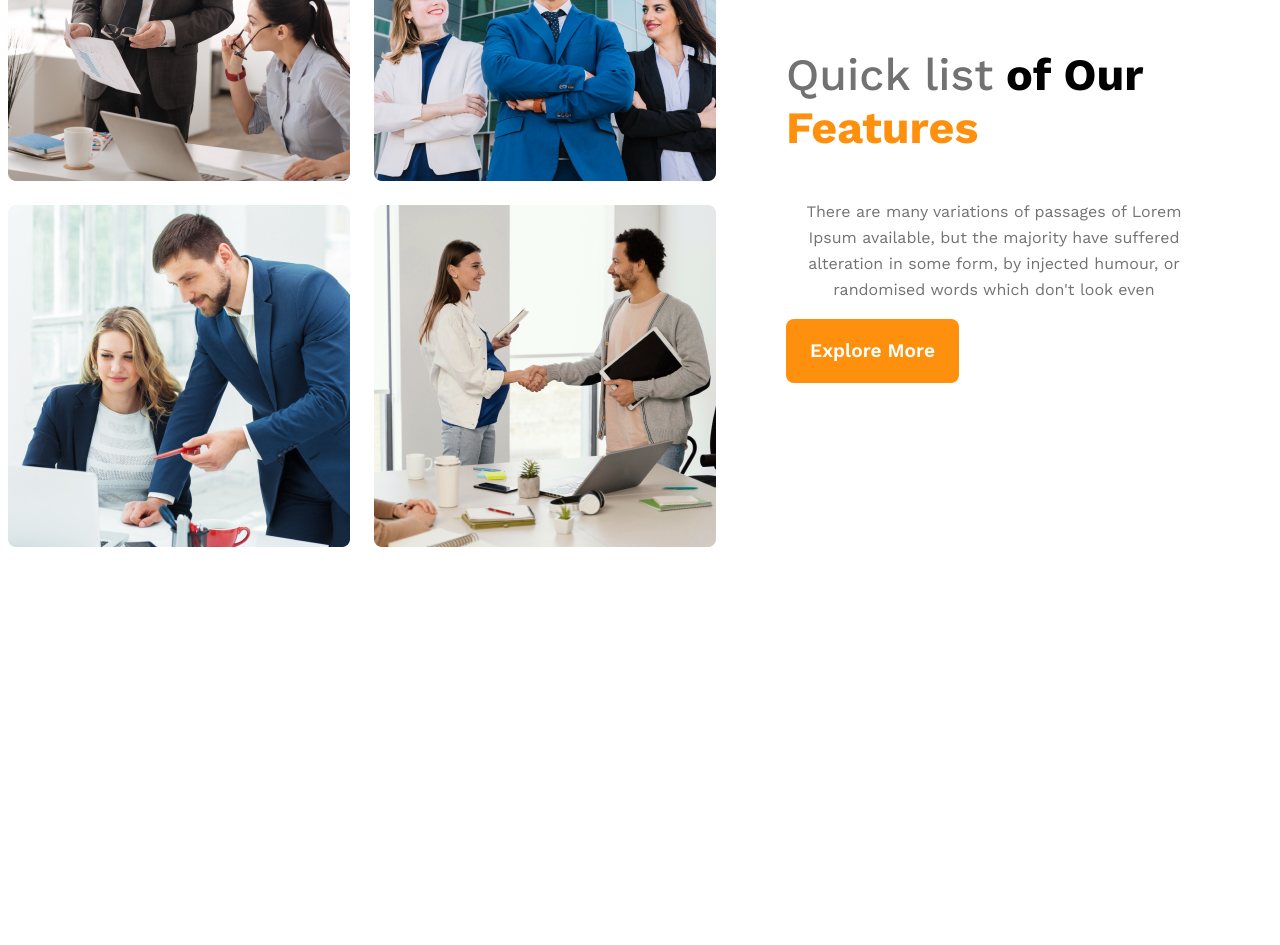
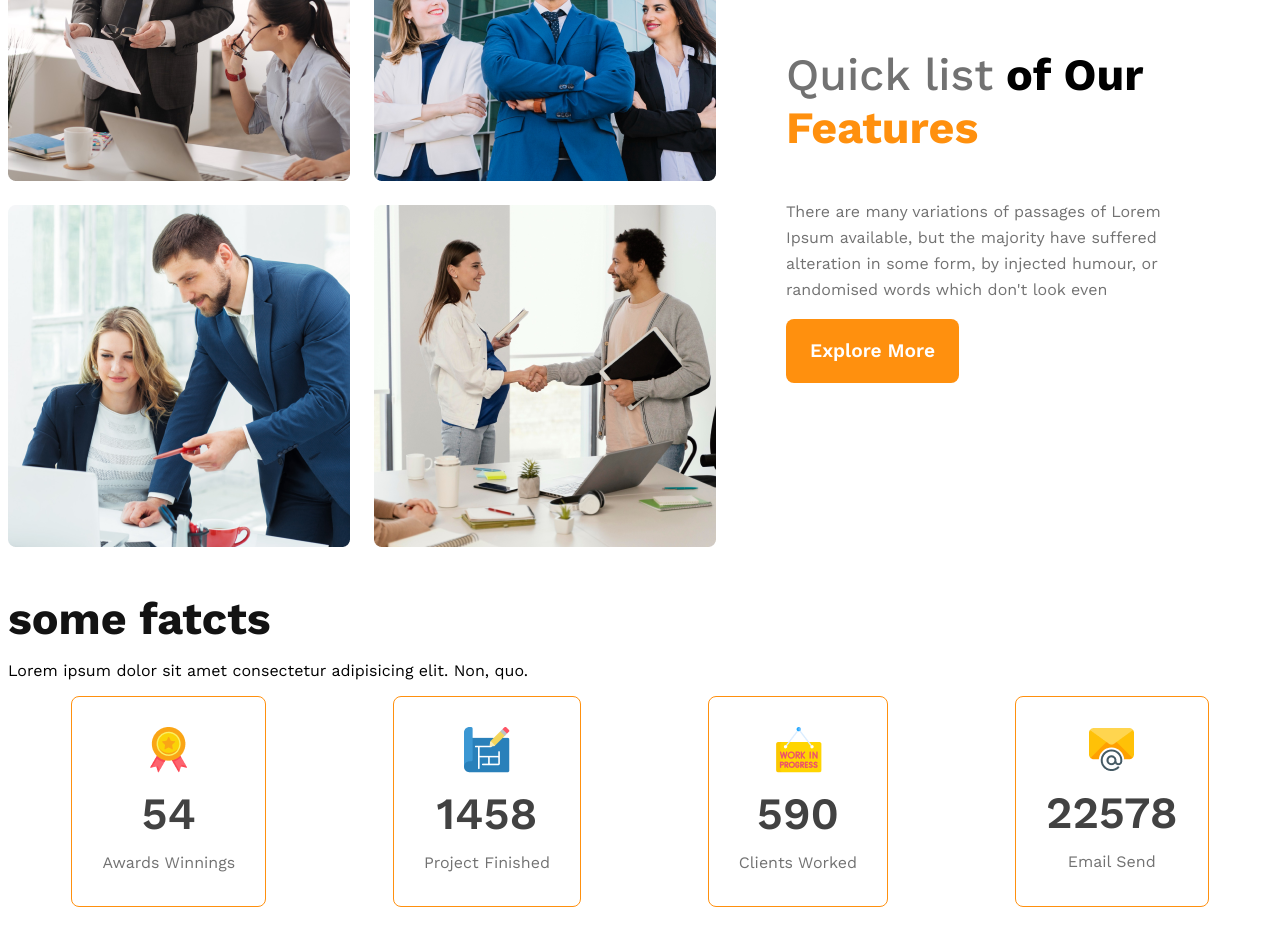
Before and after one commit to Rkb-Hasan/g3-arch, a plain HTML site: page index.html in a window 1280 px wide. Shown: the part 1257-2202 px from the top of the page. Before the commit the page ends 1874 px from the top, so only its background shows below. Drawn offline with nearby package versions, Linux system fonts and the light colour scheme.

Commit message:
facts normal layout done

```diff
--- a/index.html
+++ b/index.html
@@ -9,7 +9,7 @@
   <body>
     <header>
       <nav>
-        <h3 class="nav-title">G3 Architects</h3>
+        <h3 class="nav-title big-black-text">G3 Architects</h3>
         <ul>
           <li><a href="">home</a></li>
           <li><a href="">About</a></li>
@@ -51,6 +51,37 @@
           <button class="primary-btn">Explore More</button>
         </div>
       </section>
+
+      <section class="features"></section>
+
+      <section class="facts">
+        <h3 class="big-black-text facts-title">some fatcts</h3>
+        <p class="text-gray">
+          Lorem ipsum dolor sit amet consectetur adipisicing elit. Non, quo.
+        </p>
+        <div class="facts-card-container">
+          <div class="card">
+            <img src="./images/icons/ribon.png" alt="" />
+            <h2 class="card-stats">54</h2>
+            <p class="card-title">Awards Winnings</p>
+          </div>
+          <div class="card">
+            <img src="./images/icons/projects.png" alt="" />
+            <h2 class="card-stats">1458</h2>
+            <p class="card-title">Project Finished</p>
+          </div>
+          <div class="card">
+            <img src="./images/icons/customers.png" alt="" />
+            <h2 class="card-stats">590</h2>
+            <p class="card-title">Clients Worked</p>
+          </div>
+          <div class="card">
+            <img src="./images/icons/email.png " alt="" />
+            <h2 class="card-stats">22578</h2>
+            <p class="card-title">Email Send</p>
+          </div>
+        </div>
+      </section>
     </main>
     <footer></footer>
   </body>
--- a/styles/arch.css
+++ b/styles/arch.css
@@ -10,7 +10,12 @@
   font-weight: 400;
   line-height: 26px;
 }
-
+.big-black-text {
+  color: #131313;
+  text-align: center;
+  font-size: 2.8rem;
+  font-weight: 700;
+}
 .primary-btn {
   border-radius: 8px;
   background: #ff900e;
@@ -31,12 +36,7 @@ nav {
   justify-content: space-between;
   align-items: center;
 }
-.nav-title {
-  color: #131313;
-  text-align: center;
-  font-size: 2.8rem;
-  font-weight: 700;
-}
+
 nav > ul {
   display: flex;
 }
@@ -91,7 +91,9 @@ main {
 .teams-title {
   font-size: 2.8rem;
 }
-
+.teams-description {
+  text-align: left;
+}
 .teams-title .quick {
   color: #727272;
   font-weight: 500;
@@ -102,6 +104,34 @@ main {
   font-weight: 700;
 }
 
+/* facts style */
+.facts-card-container {
+  display: flex;
+  justify-content: space-around;
+}
+.facts-card-container .card {
+  border-radius: 8px;
+  border: 1px solid #ff900e;
+  text-align: center;
+  padding: 30px;
+}
+.facts-card-container .card-stats {
+  color: #424242;
+  font-size: 2.8rem;
+  font-weight: 600;
+  margin-top: 10px;
+  margin-bottom: 10px;
+}
+.facts-card-container .card-title {
+  color: #727272;
+  font-weight: 400;
+  line-height: 26px; /* 162.5% */
+  margin: 0;
+}
+.facts-title {
+  text-align: left;
+  margin-bottom: 15px;
+}
 /* responsive styles */
 @media screen and (max-width: 576px) {
   header,
@@ -112,8 +142,12 @@ main {
   .teams-container {
     flex-direction: column;
   }
+  .teams-content {
+    order: 1;
+  }
   .teams-img-container {
     grid-template-columns: 1fr;
+    order: 2;
   }
 }
 @media screen and (min-width: 576px) and (max-width: 992px) {
@@ -124,4 +158,10 @@ main {
   .teams-container {
     flex-direction: column;
   }
+  .teams-content {
+    order: 1;
+  }
+  .teams-img-container {
+    order: 2;
+  }
 }
```
